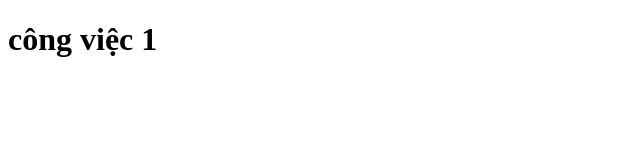
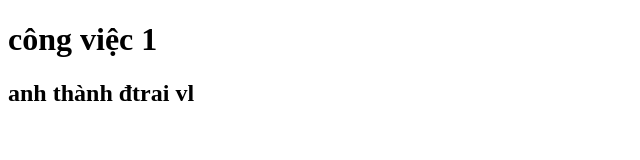
Before and after one commit to Unnie0211/test-github-branch, a plain HTML site: page index.html in a window 1280 px wide. Shown: the whole page, without its empty margins (0-640 px from the left). Drawn offline with Linux system fonts and the light colour scheme.

Commit message:
Update index.html

```diff
--- a/index.html
+++ b/index.html
@@ -7,5 +7,6 @@
   </head>
   <body>
     <h1>công việc 1</h1>
+    <h2>anh thành đtrai vl</h2>
   </body>
 </html>
```
